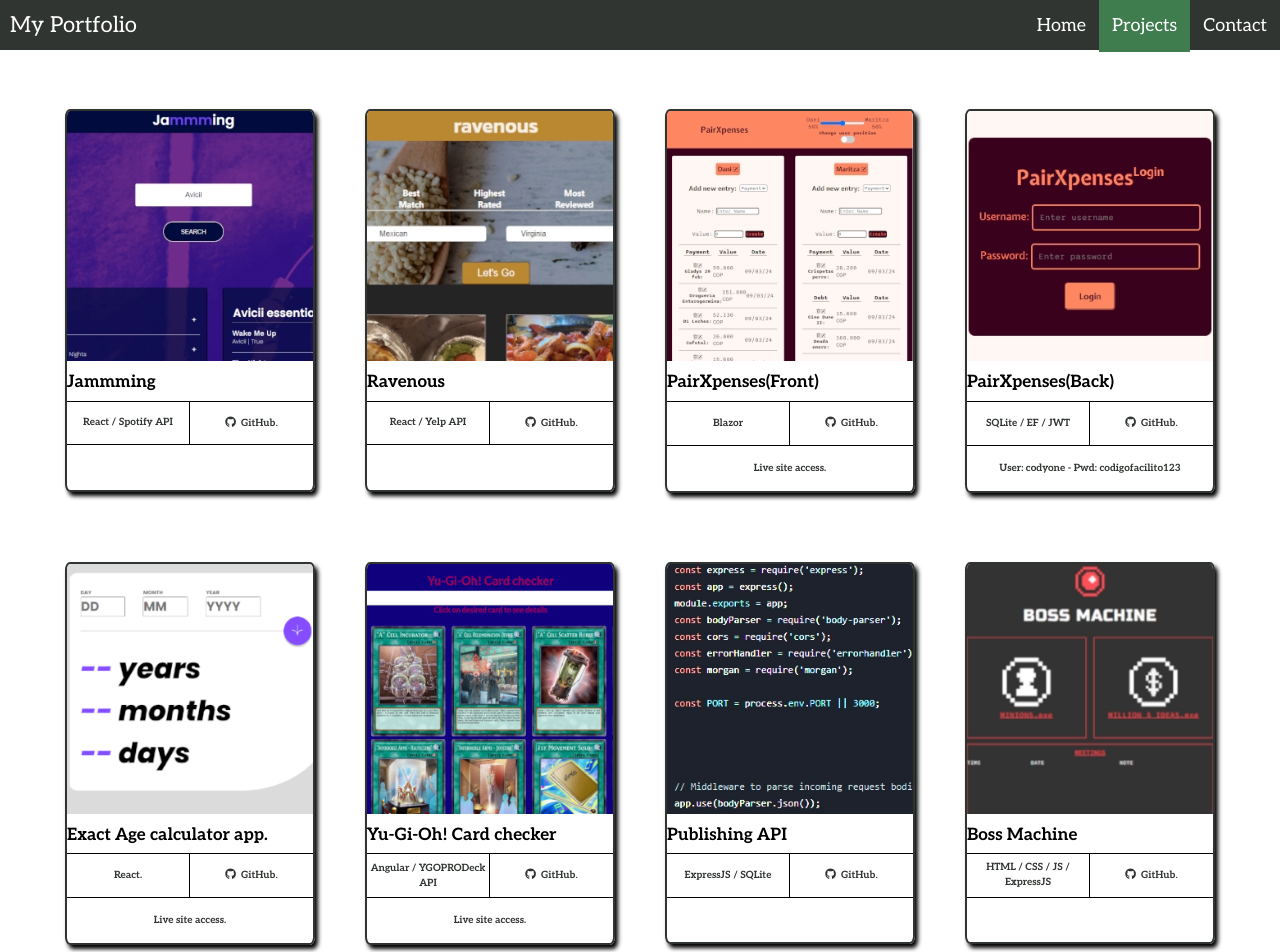
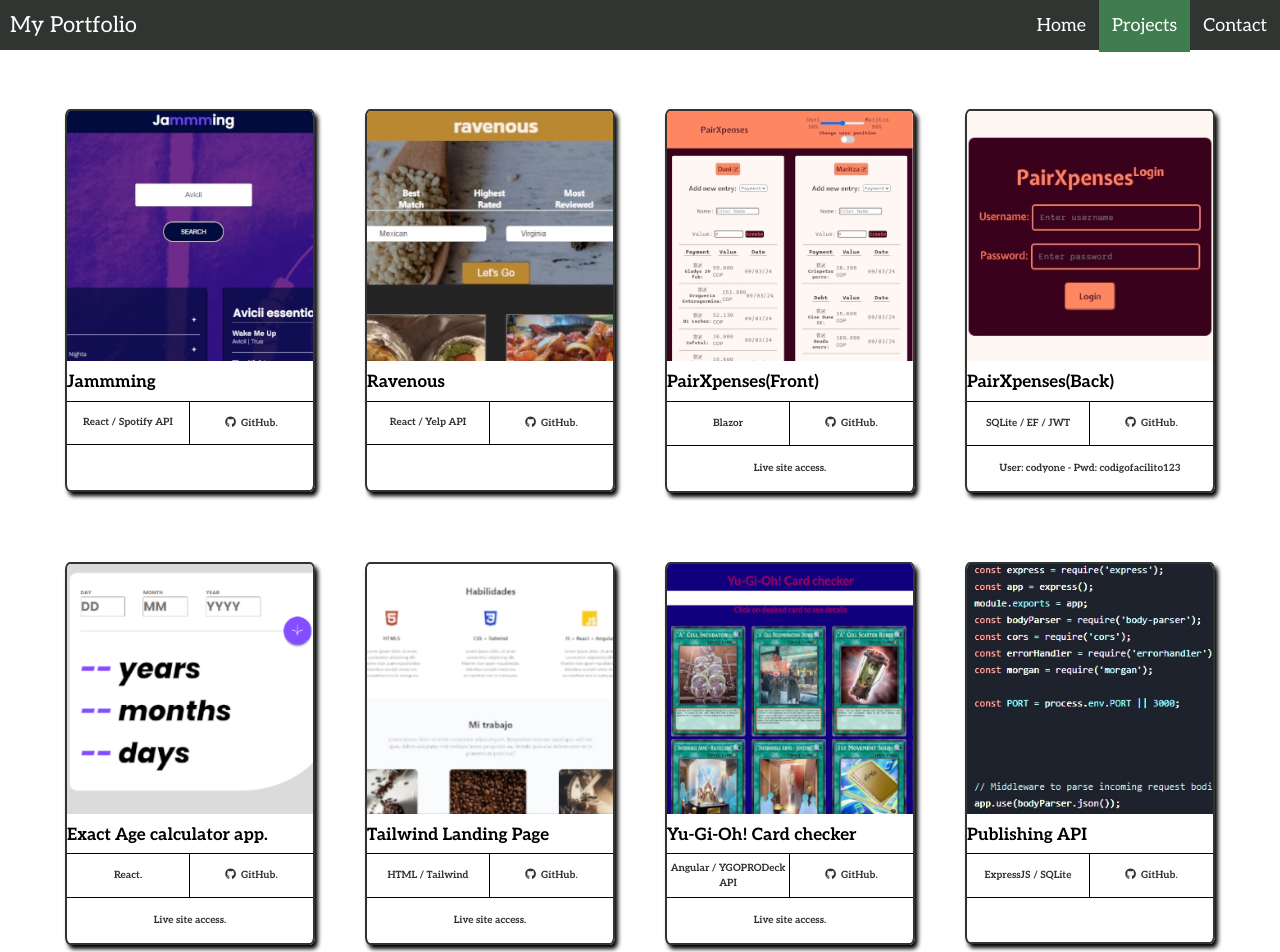
Before and after one commit to light-roast/portfolio-react, a React (Vite) app: page /projects in a window 1280 px wide. Shown: the top 952 px of the page. Built offline with nearby package versions, Linux system fonts and the light colour scheme.

Commit message:
New tailwind project

```diff
--- a/src/components/Projects/Projectcard/Projects.js
+++ b/src/components/Projects/Projectcard/Projects.js
@@ -10,6 +10,7 @@
 import file10 from '../../../assets/10.webp';
 import file11 from '../../../assets/11.webp';
 import file12 from '../../../assets/12.webp';
+import file13 from '../../../assets/13.webp';
 
 
 
@@ -56,6 +57,14 @@
     },
     {
         id: 6,
+        imageurl: file13,
+        name: 'Tailwind Landing Page',
+        stack: 'HTML / Tailwind',
+        gitlink: 'https://github.com/light-roast/landing-tailwind',
+        livelink: 'https://light-roast.github.io/landing-tailwind/'
+    },
+    {
+        id: 7,
         imageurl: file7,
         name: 'Yu-Gi-Oh! Card checker',
         stack: 'Angular / YGOPRODeck API',
@@ -63,7 +72,7 @@
         livelink: 'https://proyectofinal-yugioh-card-checker.vercel.app/'
     },
     {
-        id: 7,
+        id: 8,
         imageurl: file9,
         name: 'Publishing API',
         stack: 'ExpressJS / SQLite',
@@ -71,21 +80,21 @@
 
     },
     {
-        id: 8,
+        id: 9,
         imageurl: file10,
         name: 'Boss Machine',
         stack: 'HTML / CSS / JS / ExpressJS',
         gitlink: 'https://github.com/light-roast/X-Press-Publishing',
     },
     {
-        id: 9,
+        id: 10,
         imageurl: file11,
         name: 'Gold Medal Metrics',
         stack: 'React / ExpressJS / SQLite',
         gitlink: 'https://github.com/light-roast/GoldMedalMetrics',
     },
     {
-        id: 10,
+        id: 11,
         imageurl: file3,
         name: 'Todo list manager',
         stack: 'React.',
@@ -93,7 +102,7 @@
         livelink: 'https://todos-manager-lightroast.netlify.app/'
     },
     {
-        id: 11,
+        id: 12,
         imageurl: file4,
         name: 'CRUD APP/JSON SERVER API',
         stack: 'React, JSON Server.',
@@ -101,7 +110,7 @@
 
     },
     {
-        id: 12,
+        id: 13,
         imageurl: file2,
         name: 'Tea Cozy / Flexbox learning',
         stack: 'HTML/CSS',
--- a/src/components/Skills/Skills.module.css
+++ b/src/components/Skills/Skills.module.css
@@ -3,7 +3,7 @@
     background-color: var(--textColor);
     padding: 2rem;
     text-align: center;
-    max-width: 1200px;
+    max-width: 800px;
     margin: 0 auto;
 }
 
```
Also changed, not shown: src/assets/13.webp (added).
